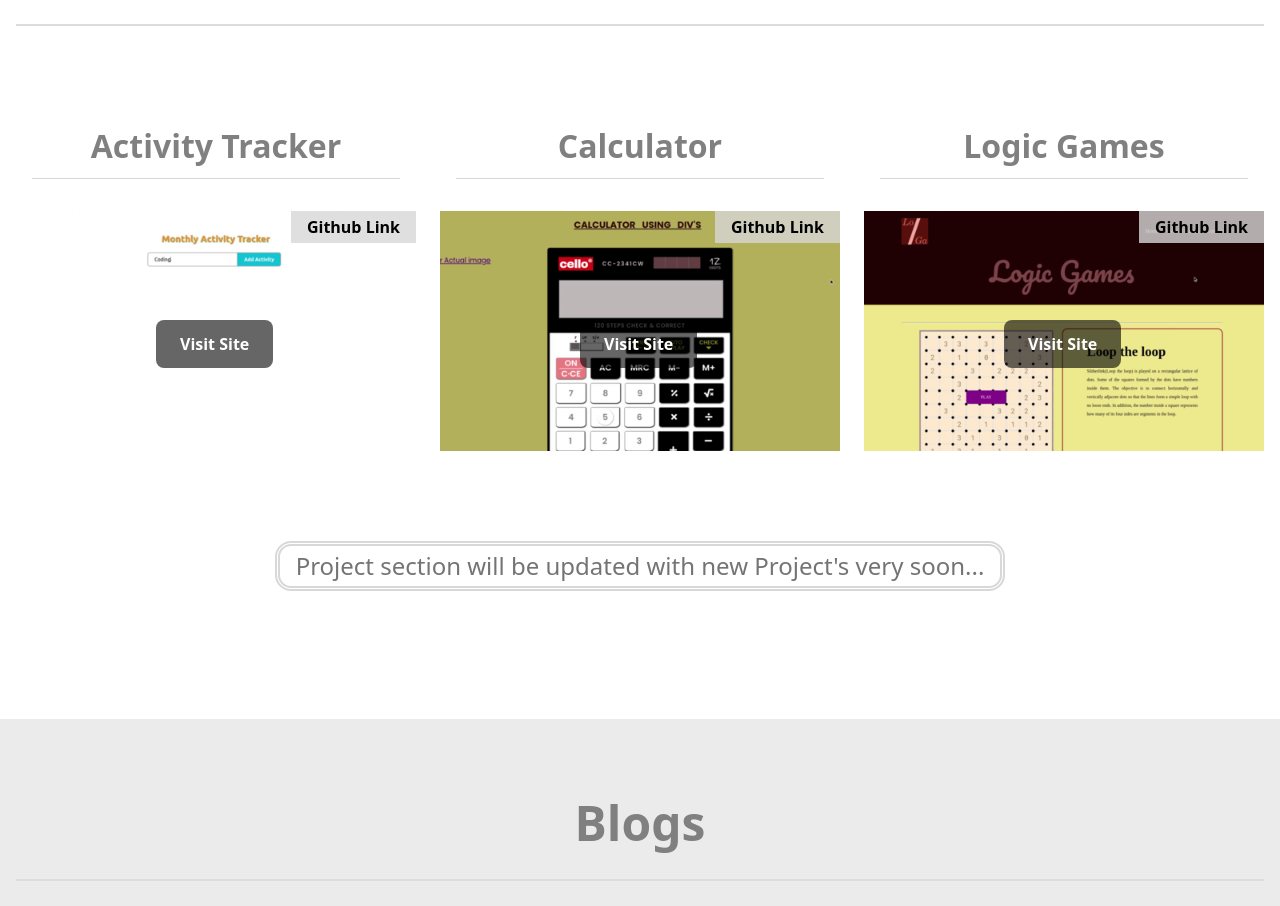
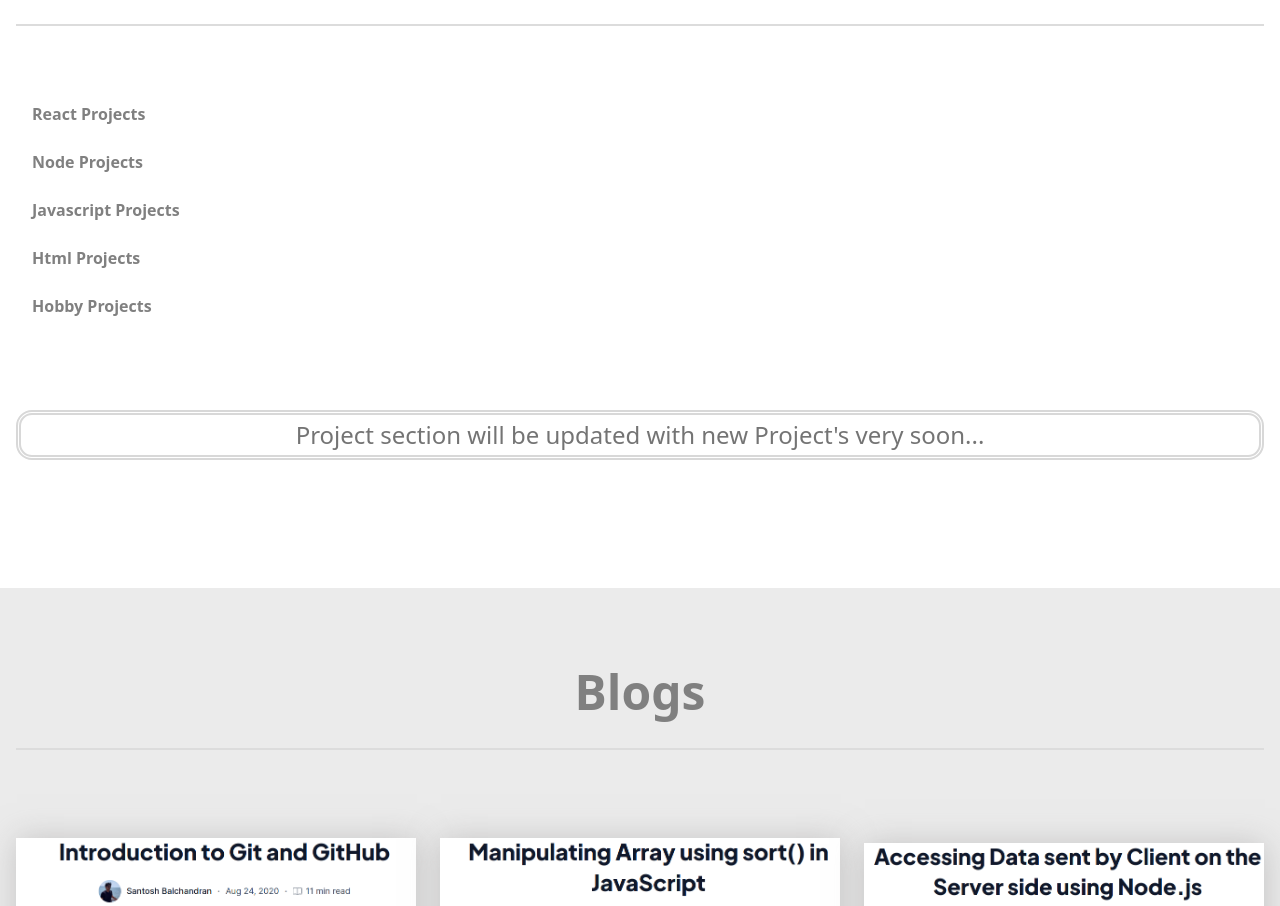
Before and after one commit to sanbal13/Portfolio, a React (Create React App) app: page / in a window 1280 px wide. Shown: the part 1474-2380 px from the top of the page. Built offline with nearby package versions, Linux system fonts and the light colour scheme.

Commit message:
Create various sections in Project section

```diff
--- a/src/components/Projects.js
+++ b/src/components/Projects.js
@@ -3,11 +3,49 @@ import projects from '../data/projects'
 import Update from './Update'
 
 export default function Projects() {
+
+  let react_projects = projects.filter(project => project.type === 'react');
+  let node_projects = projects.filter(project => project.type === 'node');
+  let javascript_projects = projects.filter(project => project.type === 'javascript');
+  let html_projects = projects.filter(project => project.type === 'html');
+  let hobby_projects = projects.filter(project => project.type === 'hobby');
+  console.log(react_projects);
   return (
     <div className='padding-3rem'>
     <div className="container">
     <h2>Projects</h2>
-     <ul className='flex'>
+    <h3 className="project-type">
+      React Projects
+    </h3>
+    <ProjectsDisplay projects={react_projects} />
+    <h3 className="project-type">
+      Node Projects
+    </h3>
+    <ProjectsDisplay projects={node_projects} />
+    <h3 className="project-type">
+      Javascript Projects
+    </h3>
+    <ProjectsDisplay projects={javascript_projects} />
+    <h3 className="project-type">
+      Html Projects
+    </h3>
+    <ProjectsDisplay projects={html_projects} />
+    <h3 className="project-type">
+      Hobby Projects
+    </h3>
+    <ProjectsDisplay projects={hobby_projects} />
+    <Update section="Project" />
+     </div>
+     </div>
+
+  )
+}
+
+
+function ProjectsDisplay(props) {
+  let projects = props.projects;
+  return (
+    <ul className='flex flex-start'>
     {projects.map(project => (
       <li key={project.id}>
       <h3 className="project-title">{project.title}</h3>
@@ -17,11 +55,8 @@ export default function Projects() {
       <a href={project.github_link} target='_blank' rel='noreferrer' className='github-link'>Github Link</a>
       </div>
       </li>
+
     ))}
-       <Update section="Project"/>
-
     </ul>
-     </div>
-     </div>
   )
 }
```
Lines whose indentation alone changed are shown as unchanged.
